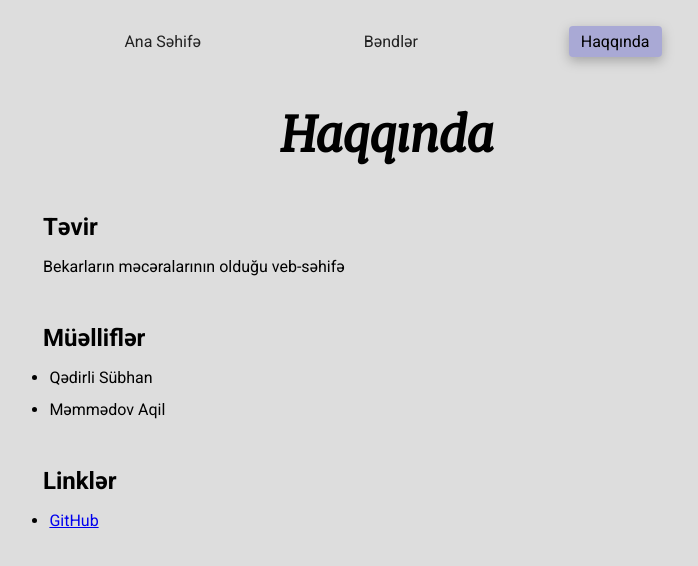
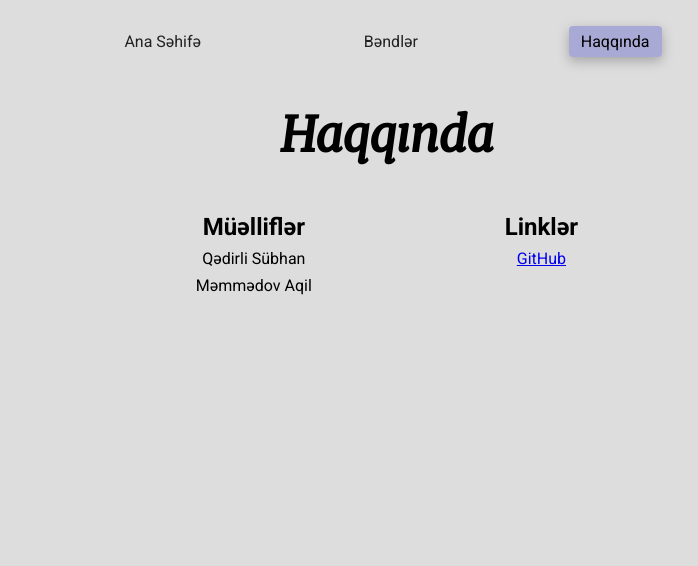
Before and after one commit to test2user-aqil/serguzeshti-bekar, a SvelteKit app: page /haqqinda in a window 1280 px wide. Shown: the top 566 px of the page, without its empty margins (253-951 px from the left). Built offline with nearby package versions, Linux system fonts and the light colour scheme.

Commit message:
chore(src): improve `haqqinda` page

```diff
--- a/src/routes/haqqinda/+page.svelte
+++ b/src/routes/haqqinda/+page.svelte
@@ -4,35 +4,34 @@
 
 <h1>Haqqında</h1>
 
-<h2>Təvir</h2>
-<div>Bekarların məcəralarının olduğu veb-səhifə</div>
-
+<div class="content">
+	<ul>
 		<h2>Müəlliflər</h2>
-<ul>
 		<li>Qədirli Sübhan</li>
 		<li>Məmmədov Aqil</li>
 	</ul>
 
+	<ul>
 		<h2>Linklər</h2>
-<ul>
-	<li>
 		<a href="https://github.com/test2user-aqil/serguzeshti-bekar" target="_blank" rel="noreferrer">
 			GitHub
 		</a>
-	</li>
 	</ul>
+</div>
 
 <style>
-	h2 {
-		margin: 3rem 0 1rem;
-	}
-	div {
-		margin: 0 0 3rem;
+	.content {
+		display: flex;
+		gap: 2.5rem;
+		align-items: flex-start;
+		flex-wrap: wrap;
+		justify-content: space-evenly;
 	}
 	ul {
-		list-style-type: disc;
-	}
-	li {
-		margin: 0.8rem 0.4rem;
+		width: fit-content;
+		display: flex;
+		flex-direction: column;
+		gap: 0.5rem;
+		align-items: center;
 	}
 </style>
```
Lines whose indentation alone changed are shown as unchanged.
